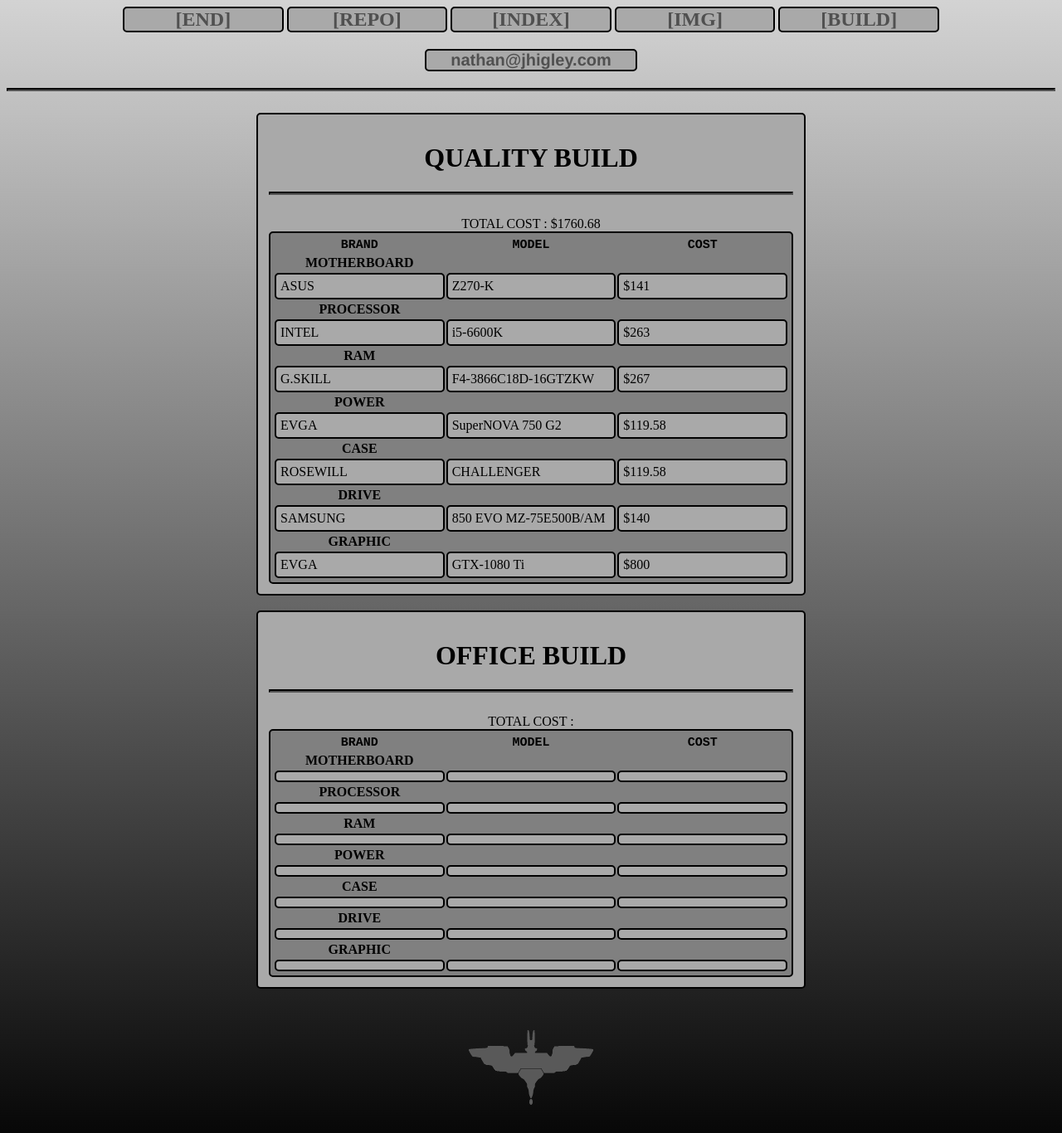
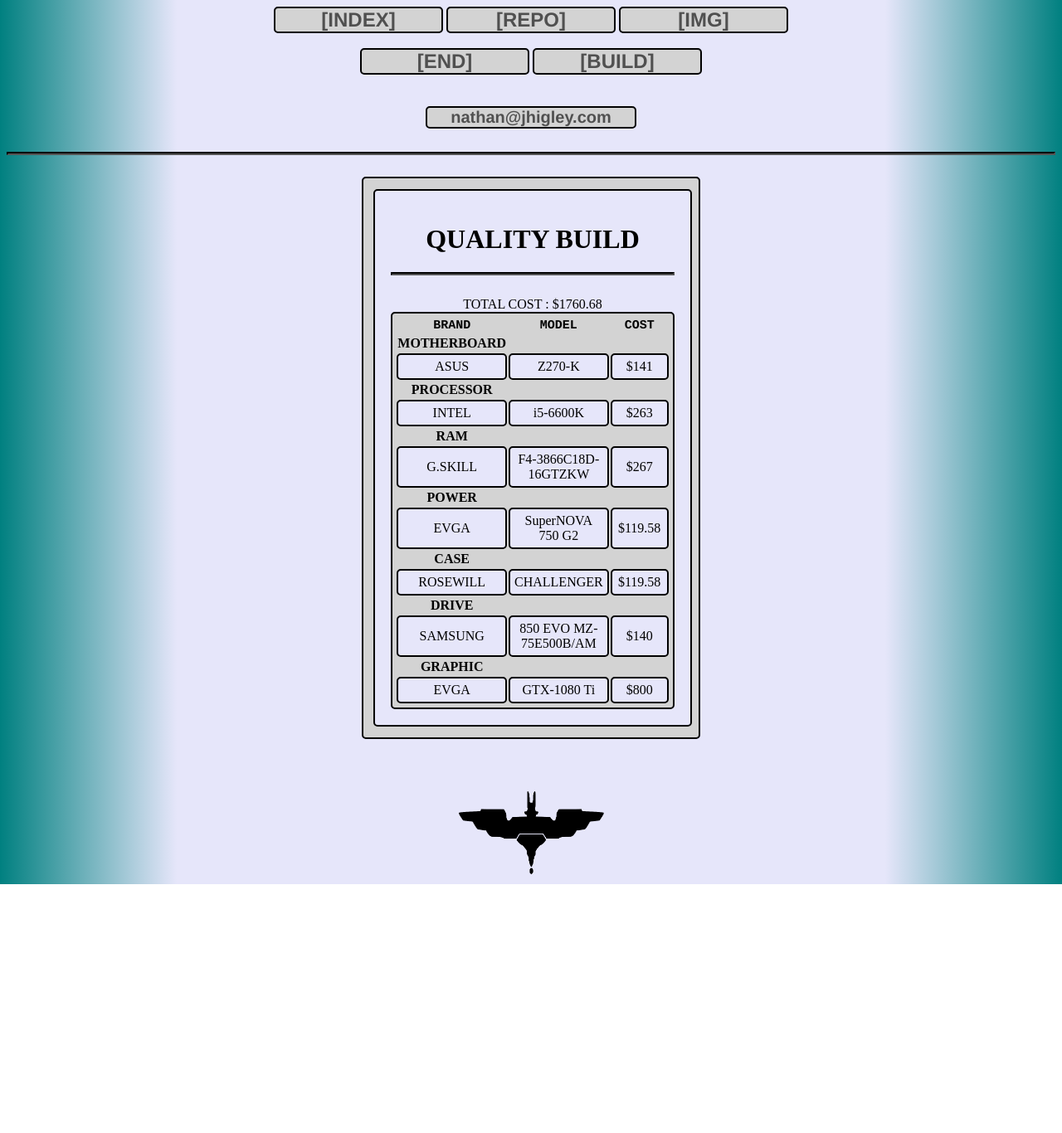
Before and after one commit to higley/NathanHigley.github.io, a plain HTML site: page build.html in a window 1280 px wide. Shown: the whole page at 83% size. After the commit the page ends 1066 px from the top, so only its background shows below. Drawn offline with Linux system fonts and the light colour scheme.

Commit message:
revision 2.0

```diff
--- a/build.html
+++ b/build.html
@@ -1,29 +1,28 @@
-<html>
-<head>
-	<title>NH - BUILD</title>
-	<link rel="stylesheet"type="text/css"href="style.css">
+<html><head>
+<title>NH - HOME</title>
+<link rel="stylesheet"type="text/css"href="style.css">
 </head>
-	<body style="height:175vh;background: linear-gradient(to bottom, lightgray, black);">
-		<nav style="text-align:center;">
-			<a class="h"target="_blank"href="end">[END]</a>
-			<a class="h"target="_blank"href="https://github.com/NathanHigley?tab=repositories">[REPO]</a>
-			<a class="h"href="index">[INDEX]</a>
-			<a class="h"href="img">[IMG]</a>
-			<a class="h"href="build">[BUILD]</a>
-		</nav>
-		<center>
-			<div style="width:20vw;text-align:center;">
-				<p class="f">nathan@jhigley.com</p>
-			</div>
-		</center>
+	<body>
+		<header style="text-align:center;">
+			<div class="h"><a href="index.html">[INDEX]</a></div>
+			<div class="h"><a href="https://github.com/NathanHigley?tab=repositories">[REPO]</a></div>
+			<div class="h"><a href="img.html">[IMG]</a></div>
+			<br /><br />
+			<div class="h"><a href="end.html">[END]</a></div>
+			<div class="h"><a href="build.html">[BUILD]</a></div>
+		</header>
+		<br />
+		<div style="text-align:center;">
+		<p class='h'style='width:250px;color:#505050;font-size:20;font-family:Helvetica;font-weight:bold;'>nathan@jhigley.com</p>
+		</div>
 		<hr style="border-color:black;border-width:2px;"/>
 		<br />
 		<center>
-			<div class="e">
+		<div class="c" id="info"><center><div id="info"class="c" style="background-color:lavender;width:90%;padding:5%;">
 				<h1>QUALITY BUILD</h1>
 				<hr style="border-color:black;border-width:2px;"/>
 				<br />
-				<table style="background-color:grey;border: 2px solid black;border-radius:5px;width:100%;padding:3px;">
+				<table>
 					<caption>TOTAL COST : $1760.68</caption>
 					<tr>
 						<th class="o">BRAND</th>
@@ -73,67 +72,10 @@
 							<td>$800</td>
 						</tr>
 				</table>
-			</div>
-			<br />
-			<div class="e">
-				<h1>OFFICE BUILD</h1>
-				<hr style="border-color:black;border-width:2px;"/>
-				<br />
-				<table style="background-color:grey;border: 2px solid black;border-radius: 5px;width:100%;padding:3px;">
-					<caption>TOTAL COST : </caption>
-					<tr>
-						<th class="o">BRAND</th>
-						<th class="o">MODEL</th>
-						<th class="o">COST</th>
-					</tr>
-					<th>MOTHERBOARD</th>
-						<tr>
-							<td></td>
-							<td></td>
-							<td></td>
-						</tr>
-					<th>PROCESSOR</th>
-						<tr>
-							<td></td>
-							<td></td>
-							<td></td>
-						</tr>
-					<th>RAM</th>
-						<tr>
-							<td></td>
-							<td></td>
-							<td></td>
-						</tr>
-					<th>POWER</th>
-						<tr>
-							<td></td>
-							<td></td>
-							<td></td>
-						</tr>
-					<th>CASE</th>
-						<tr>
-							<td></td>
-							<td></td>
-							<td></td>
-						</tr>
-					<th>DRIVE</th>
-						<tr>
-							<td></td>
-							<td></td>
-							<td></td>
-						</tr>
-					<th>GRAPHIC</th>
-						<tr>
-							<td></td>
-							<td></td>
-							<td></td>
-						</tr>
-				</table>
-			</div>
+		</div></center></div>
 		</center>
-		<br />
-		<center>
-			<div style="padding:2.5%;"><a href=""><img class="i"src="logo2.png"/></a></div>
-		</center>
+		<footer style="padding-top:5%;text-align:center;">
+			<div class="m"><a href="https://nathanhigley.github.io/"><img src="img/logo.png"></a></div>
+		</footer>
 	</body>
 </html>
--- a/style.css
+++ b/style.css
@@ -1,50 +1,57 @@
-	.h, .e, .f {
+	body{
+		background: linear-gradient(to right, teal, lavender, lavender, lavender,lavender,lavender,teal);
+	}
+	.h {
 		border: 2px solid black;
 		border-radius: 5px;
-		background-color:darkgrey;
+		background-color:lightgrey;
 		text-align:center;
-	}
-	.h {
-		width:15%;
+		width:200px;
 		display:inline-block;
-	}
-	.e {
-		width:50%;
-		padding:1%
 	}
 	a {
 		color:#505050;
 		font-size:24;
-		font-family:Times New Roman;
+		font-family:Helvetica;
 		font-weight:bold;
 		text-decoration:none;
-	}
-	a:hover {
-		color:lightgrey;
-	}
-	.i {
-		height:90px;
-		width:150px;
-	}
-	.i:hover {
-		opacity:0.5;
-	}
-	.f {
-		color:#505050;
-		font-size:20;
-		font-family:Helvetica;
-		font-weight:bold;
 	}
 	.c {
 		border: 2px solid black;
 		border-radius: 5px;
-		background-color:gray;
-		display:inline-block;
+		background-color:lightgrey;
+	}
+	a:hover {
+		color:grey;
+	}
+	img {
+		height:100px;
+		width:175px;
+	}
+	img:hover {
+		opacity:0.75;
+	}
+	.m {
+		display:inline;
+		padding-left:2.5%;
+		padding-right:2.5%;
+	}
+	#info {
+		padding:1%;
+		width:30%;
+	}
+	table {
+		background-color:lightgrey;
+		border: 2px solid black;
+		border-radius:5px;
+		width:100%;
+		padding:3px;
 	}
 	td {
+		text-align:center;
 		padding:5px;
 		width:33%;
-		background-color:darkgrey;
+		background-color:lavender;
 		border: 2px solid black;
 		border-radius: 5px;
 	}
```
Also changed, not shown: end.html (+2 -2 lines), img.html (+20 -26 lines), index.html (+24 -28 lines), img/giraffe.png (renamed from giraffe.png), img/logo.png (renamed from logo.png), img/logoER.png (renamed from logoER.png), logo2.png (deleted).
